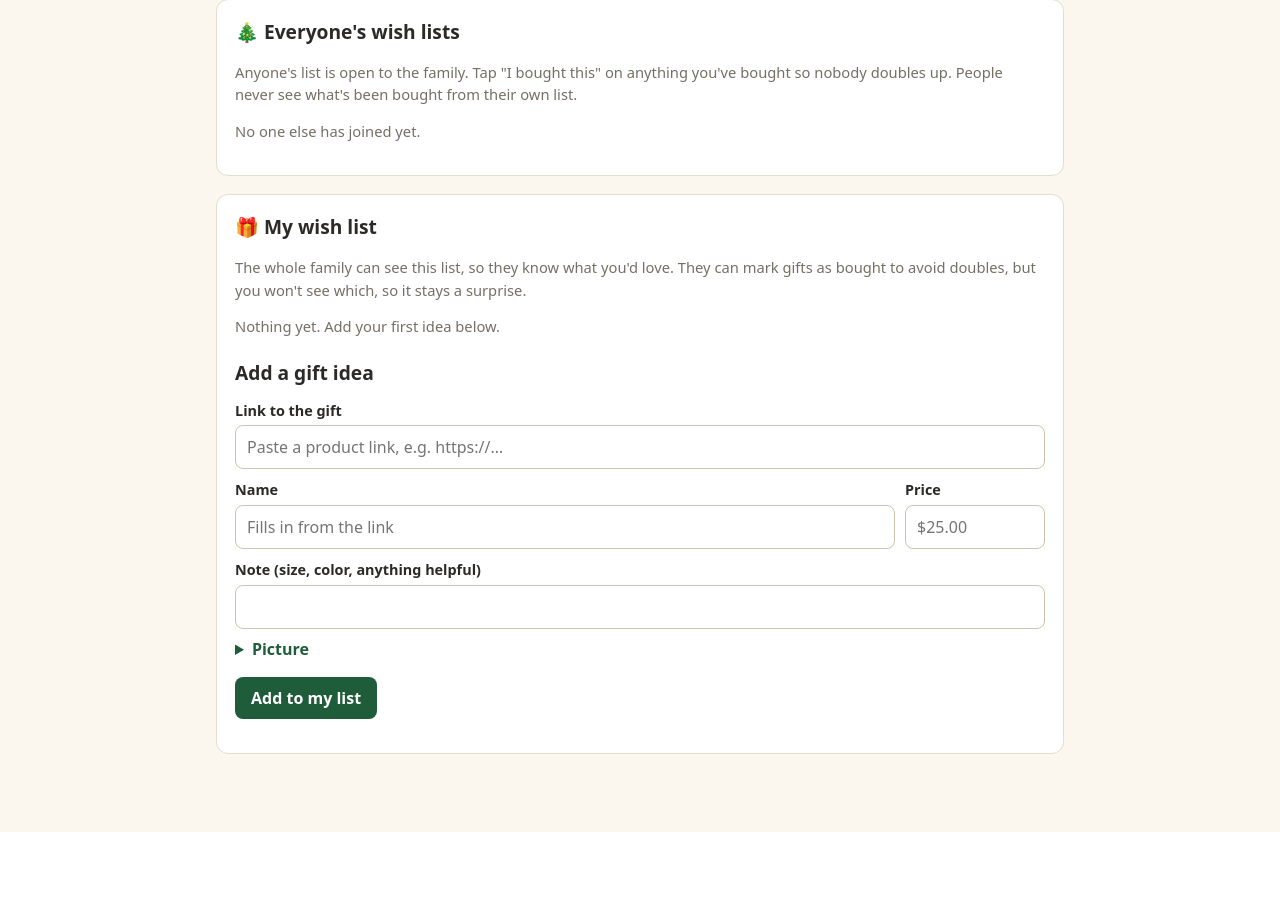
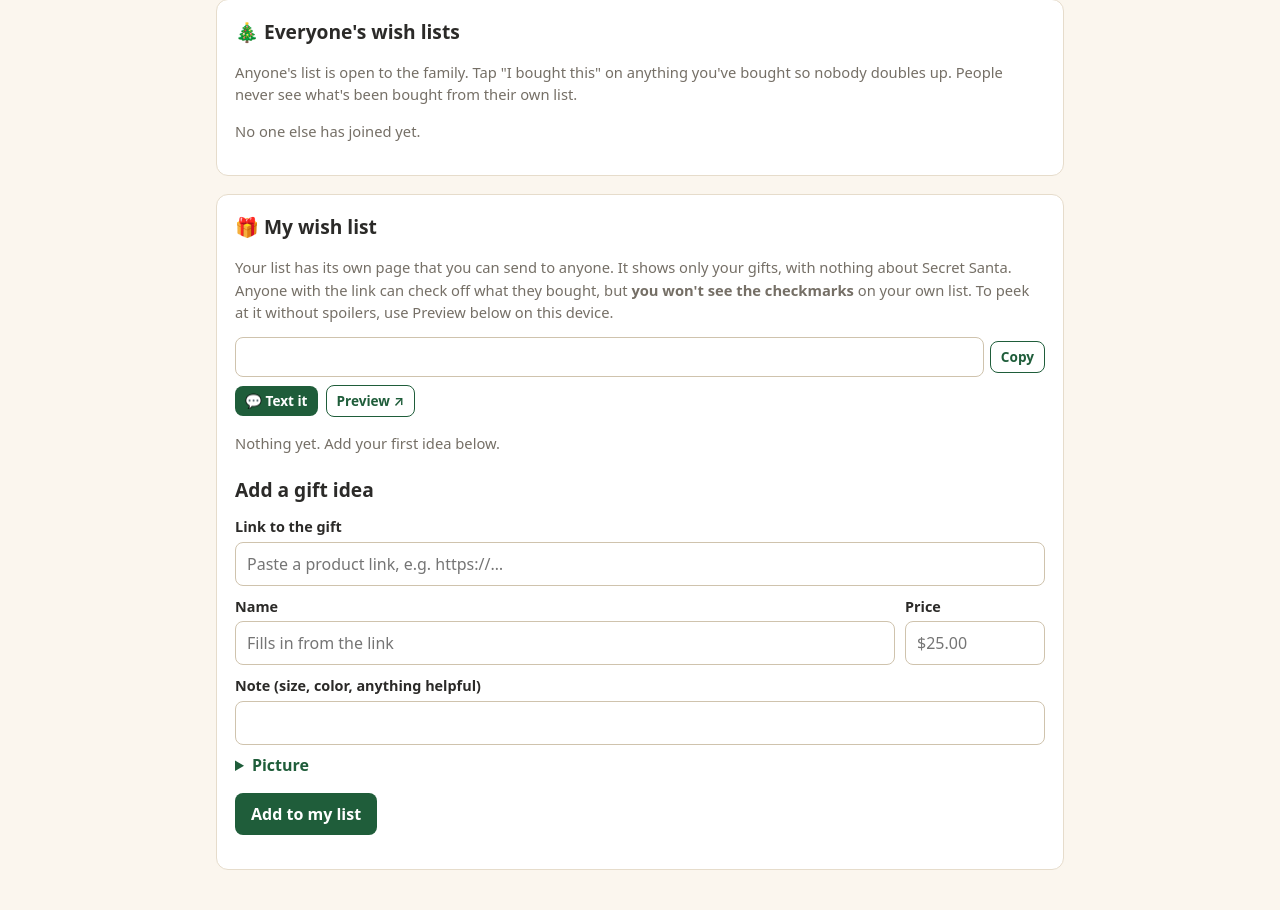
Before and after one commit to jhamil71/secret-santa, a Flask app: template templates/person.html in a window 1280 px wide. Shown: the part 272-1182 px from the top of the page. Before the commit the page ends 1104 px from the top, so only its background shows below. Run offline with Flask 3, Linux system fonts and the light colour scheme; the template is opened without the code that fills it, so the values that code supplies are empty.

Commit message:
Separate shareable wish list page per person, open to outsiders, with 'I bought this'
- /list/<slug>: public page with no Secret Santa context, noindex, share preview tags
- Anyone (family or not) can check off gifts; anonymous to others, hidden from the list owner
- Share card (copy / text / preview) on each private page; DB migration backfills slugs
- Tests cover outsiders, family, owner, undo rules and CSRF

Co-Authored-By: Claude Sonnet 5.5 <noreply@anthropic.com>
Claude-Session: https://claude.ai/code/session_018wR3byGBk5muSHGRwTh6ec

```diff
--- a/app.py
+++ b/app.py
@@ -56,7 +56,8 @@ if os.environ.get("TRUST_PROXY") == "1":
 
 SCHEMA = """
 CREATE TABLE IF NOT EXISTS people(
-    id INTEGER PRIMARY KEY, name TEXT NOT NULL, phone TEXT, email TEXT, token TEXT NOT NULL UNIQUE);
+    id INTEGER PRIMARY KEY, name TEXT NOT NULL, phone TEXT, email TEXT, token TEXT NOT NULL UNIQUE,
+    list_slug TEXT);
 CREATE TABLE IF NOT EXISTS exclusions(
     giver_id INTEGER NOT NULL REFERENCES people(id) ON DELETE CASCADE,
     receiver_id INTEGER NOT NULL REFERENCES people(id) ON DELETE CASCADE,
@@ -73,7 +74,7 @@ CREATE TABLE IF NOT EXISTS items(
     id INTEGER PRIMARY KEY,
     person_id INTEGER NOT NULL REFERENCES people(id) ON DELETE CASCADE,
     title TEXT NOT NULL, url TEXT, price TEXT, image TEXT, note TEXT,
-    purchased_by INTEGER REFERENCES people(id) ON DELETE SET NULL,
+    bought_by TEXT,
     created TEXT NOT NULL DEFAULT CURRENT_TIMESTAMP);
 CREATE TABLE IF NOT EXISTS settings(key TEXT PRIMARY KEY, value TEXT);
 """
@@ -87,14 +88,22 @@ def init_db():
     with sqlite3.connect(DB_PATH) as c:
         c.executescript(SCHEMA)
         # Upgrade databases created by earlier versions.
-        if "phone" not in {r[1] for r in c.execute("PRAGMA table_info(people)")}:
+        pcols = {r[1] for r in c.execute("PRAGMA table_info(people)")}
+        if "phone" not in pcols:
             c.execute("ALTER TABLE people ADD COLUMN phone TEXT")
+        if "list_slug" not in pcols:
+            c.execute("ALTER TABLE people ADD COLUMN list_slug TEXT")
+        for (pid,) in c.execute("SELECT id FROM people WHERE list_slug IS NULL").fetchall():
+            c.execute("UPDATE people SET list_slug=? WHERE id=?", (secrets.token_urlsafe(6), pid))
+        c.execute("CREATE UNIQUE INDEX IF NOT EXISTS idx_people_list_slug ON people(list_slug)")
         icols = {r[1] for r in c.execute("PRAGMA table_info(items)")}
-        if "purchased_by" not in icols:
-            c.execute("ALTER TABLE items ADD COLUMN purchased_by INTEGER "
-                      "REFERENCES people(id) ON DELETE SET NULL")
-            if "purchased" in icols:
-                c.execute("UPDATE items SET purchased_by=(SELECT giver_id FROM assignments "
+        if "bought_by" not in icols:
+            # bought_by is a text key: "p<id>" for a family member, "v<random>" for a visitor's browser.
+            c.execute("ALTER TABLE items ADD COLUMN bought_by TEXT")
+            if "purchased_by" in icols:
+                c.execute("UPDATE items SET bought_by='p'||purchased_by WHERE purchased_by IS NOT NULL")
+            elif "purchased" in icols:
+                c.execute("UPDATE items SET bought_by=(SELECT 'p'||giver_id FROM assignments "
                           "WHERE receiver_id=items.person_id) WHERE purchased=1")
         for k, v in DEFAULTS.items():
             c.execute("INSERT OR IGNORE INTO settings(key, value) VALUES (?, ?)", (k, v))
@@ -130,6 +139,32 @@ def set_setting(key, value):
 
 def is_drawn():
     return db().execute("SELECT 1 FROM assignments LIMIT 1").fetchone() is not None
+
+
+def viewer_identity():
+    """Who is browsing a public wish list page? Returns (buyer_key, ids_seen_in_this_browser).
+
+    A browser that has opened someone's private link is treated as that family member
+    (so their marks follow them across pages). Anyone else gets a random per-browser key.
+    """
+    ids = set(session.get("ids", []))
+    if session.get("me_id"):
+        return f"p{session['me_id']}", ids
+    if "vid" not in session:
+        session["vid"] = secrets.token_urlsafe(8)
+    return f"v{session['vid']}", ids
+
+
+def toggle_bought_mark(d, item, key):
+    """Mark an item bought, or undo your own mark. False if someone else holds the mark."""
+    if item["bought_by"] is None:
+        d.execute("UPDATE items SET bought_by=? WHERE id=? AND bought_by IS NULL", (key, item["id"]))
+    elif item["bought_by"] == key:
+        d.execute("UPDATE items SET bought_by=NULL WHERE id=?", (item["id"],))
+    else:
+        return False
+    d.commit()
+    return True
 
 
 # ---------- helpers ----------
@@ -173,6 +208,11 @@ def base_url():
 
 def person_link(token):
     return f"{base_url()}{url_for('person_page', token=token)}"
+
+
+def list_link(slug):
+    """Public, shareable wish list address. Separate from the private link."""
+    return f"{base_url()}{url_for('public_list', slug=slug)}"
 
 
 def sms_text(name, token):
@@ -293,9 +333,9 @@ def add_person():
     if raw_phone.strip() and not phone:
         flash("That phone number doesn't look right. Use digits only, adding a country code like +1 if needed.", "error")
         return redirect(url_for("admin"))
-    d.execute("INSERT INTO people(name, phone, email, token) VALUES (?, ?, ?, ?)",
+    d.execute("INSERT INTO people(name, phone, email, token, list_slug) VALUES (?, ?, ?, ?, ?)",
               (name, phone, clean_text(request.form.get("email"), 120) or None,
-               secrets.token_urlsafe(12)))
+               secrets.token_urlsafe(12), secrets.token_urlsafe(6)))
     d.commit()
     flash(f"Added {name}.", "ok")
     return redirect(url_for("admin"))
@@ -309,6 +349,7 @@ def delete_person(pid):
         flash("Reset the draw before removing someone.", "error")
         return redirect(url_for("admin"))
     d.execute("DELETE FROM people WHERE id=?", (pid,))
+    d.execute("UPDATE items SET bought_by=NULL WHERE bought_by=?", (f"p{pid}",))
     d.commit()
     return redirect(url_for("admin"))
 
@@ -470,7 +511,7 @@ def new_year():
     d.execute("INSERT OR REPLACE INTO history(year, giver_id, receiver_id) "
               "SELECT ?, giver_id, receiver_id FROM assignments", (year,))
     d.execute("DELETE FROM assignments")
-    d.execute("UPDATE items SET purchased_by=NULL")
+    d.execute("UPDATE items SET bought_by=NULL")
     set_setting("year", year + 1)
     set_setting("drawn_at", "")
     d.commit()
@@ -490,6 +531,13 @@ def person_or_404(token):
 def person_page(token):
     d = db()
     me = person_or_404(token)
+    # Remember who this browser belongs to, so public list pages can hide marks from a list's
+    # owner and attribute their own marks to them.
+    seen = session.get("ids", [])
+    if me["id"] not in seen:
+        seen.append(me["id"])
+    session["ids"], session["me_id"] = seen, me["id"]
+    session.permanent = True
     mine = d.execute("SELECT * FROM items WHERE person_id=? ORDER BY id", (me["id"],)).fetchall()
     target = None
     row = d.execute("SELECT receiver_id FROM assignments WHERE giver_id=?", (me["id"],)).fetchone()
@@ -504,7 +552,53 @@ def person_page(token):
                                  (me["id"],))]
     return render_template(
         "person.html", me=me, token=token, mine=mine, target=target, others=others,
-        drawn=is_drawn(), budget=get_setting("budget"), event_note=get_setting("event_note"))
+        drawn=is_drawn(), budget=get_setting("budget"), event_note=get_setting("event_note"),
+        share_link=list_link(me["list_slug"]))
+
+
+@app.route("/list/<slug>")
+def public_list(slug):
+    """A person's wish list on its own page, shareable with anyone. No Secret Santa context.
+
+    Any visitor can mark gifts as bought so people don't double up. Marks are anonymous. The
+    list's owner is recognised (their browser has opened their private page) and never sees them.
+    """
+    d = db()
+    p = d.execute("SELECT id, name FROM people WHERE list_slug=?", (slug,)).fetchone()
+    if not p:
+        abort(404)
+    key, my_ids = viewer_identity()
+    is_owner = p["id"] in my_ids
+    items = []
+    for r in d.execute("SELECT id, title, url, price, image, note, bought_by FROM items "
+                       "WHERE person_id=? ORDER BY id", (p["id"],)):
+        if is_owner:
+            state = None  # owners see a plain list: no marks, no buttons
+        else:
+            state = "open" if r["bought_by"] is None else ("mine" if r["bought_by"] == key else "other")
+        items.append({**dict(r), "state": state})
+    resp = app.make_response(render_template("public_list.html", name=p["name"], slug=slug,
+                                             items=items, is_owner=is_owner))
+    resp.headers["X-Robots-Tag"] = "noindex, nofollow"
+    resp.headers["Cache-Control"] = "no-store"
+    return resp
+
+
+@app.post("/list/<slug>/bought/<int:item_id>")
+def public_toggle_bought(slug, item_id):
+    d = db()
+    p = d.execute("SELECT id FROM people WHERE list_slug=?", (slug,)).fetchone()
+    if not p:
+        abort(404)
+    key, my_ids = viewer_identity()
+    if p["id"] in my_ids:
+        abort(404)  # nobody checks things off their own list
+    item = d.execute("SELECT * FROM items WHERE id=? AND person_id=?", (item_id, p["id"])).fetchone()
+    if not item:
+        abort(404)
+    if not toggle_bought_mark(d, item, key):
+        flash("Someone else already marked that one as bought.", "error")
+    return redirect(url_for("public_list", slug=slug) + f"#gift{item_id}")
 
 
 @app.get("/p/<token>/preview")
@@ -606,14 +700,8 @@ def toggle_purchased(token, item_id):
     item = d.execute("SELECT * FROM items WHERE id=? AND person_id!=?", (item_id, me["id"])).fetchone()
     if not item:
         abort(404)
-    if item["purchased_by"] is None:
-        d.execute("UPDATE items SET purchased_by=? WHERE id=? AND purchased_by IS NULL",
-                  (me["id"], item_id))
-    elif item["purchased_by"] == me["id"]:
-        d.execute("UPDATE items SET purchased_by=NULL WHERE id=?", (item_id,))
-    else:
+    if not toggle_bought_mark(d, item, f"p{me['id']}"):
         flash("Someone else already marked that one as bought.", "error")
-    d.commit()
     return redirect(url_for("person_page", token=token) + f"#p{item['person_id']}")
 
 
--- a/templates/base.html
+++ b/templates/base.html
@@ -49,12 +49,15 @@
   .linkbox{display:flex;gap:6px;align-items:center} .linkbox input{font-size:.8rem}
   @media(max-width:520px){.thumb{flex-basis:72px;width:72px;height:72px}}
 </style>
+{% block head %}{% endblock %}
 </head>
 <body>
+{% block header %}
 <header class="top">
   <a class="brand" href="{{ url_for('index') }}">🎁 Family Secret Santa</a>
   <nav>{% block nav %}{% endblock %}</nav>
 </header>
+{% endblock %}
 <main>
   {% with msgs = get_flashed_messages(with_categories=true) %}
     {% for cat, msg in msgs %}<div class="flash {{ cat }}">{{ msg }}</div>{% endfor %}
--- a/templates/person.html
+++ b/templates/person.html
@@ -23,8 +23,8 @@
 {% endmacro %}
 
 {# One gift on someone else's list, with the "I bought this" controls. #}
-{% macro other_item(it, me_id, token, csrf) %}
-  <div class="item {{ 'bought' if it.purchased_by is not none }}">
+{% macro other_item(it, me_key, token, csrf) %}
+  <div class="item {{ 'bought' if it.bought_by is not none }}">
     {{ thumb(it) }}
     <div class="body">
       <div class="title">{{ it.title }}</div>
@@ -32,12 +32,12 @@
       {% if it.note %}<div class="muted">{{ it.note }}</div>{% endif %}
       <div class="actions">
         {% if it.url %}<a class="btn small" href="{{ it.url }}" target="_blank" rel="noopener noreferrer">View / buy ↗</a>{% endif %}
-        {% if it.purchased_by is none %}
+        {% if it.bought_by is none %}
           <form method="post" action="{{ url_for('toggle_purchased', token=token, item_id=it.id) }}">
             <input type="hidden" name="csrf" value="{{ csrf }}">
             <button class="btn ghost small" type="submit">I bought this</button>
           </form>
-        {% elif it.purchased_by == me_id %}
+        {% elif it.bought_by == me_key %}
           <span class="pill green">✓ You bought this</span>
           <form method="post" action="{{ url_for('toggle_purchased', token=token, item_id=it.id) }}">
             <input type="hidden" name="csrf" value="{{ csrf }}">
@@ -84,7 +84,7 @@
   <details id="p{{ o.person.id }}" class="plist">
     <summary>{{ o.person.name }} <span class="muted">· {{ o.gifts|length }} gift{{ '' if o.gifts|length == 1 else 's' }}</span></summary>
     {% for it in o.gifts %}
-      {{ other_item(it, me.id, token, csrf) }}
+      {{ other_item(it, 'p' ~ me.id, token, csrf) }}
     {% else %}
       <p class="muted">{{ o.person.name }} hasn't added anything yet.</p>
     {% endfor %}
@@ -96,7 +96,15 @@
 
 <div class="card" id="mine">
   <h2>🎁 My wish list</h2>
-  <p class="muted">The whole family can see this list, so they know what you'd love. They can mark gifts as bought to avoid doubles, but you won't see which, so it stays a surprise.</p>
+  <p class="muted">Your list has its own page that you can send to anyone. It shows only your gifts, with nothing about Secret Santa. Anyone with the link can check off what they bought, but <strong>you won't see the checkmarks</strong> on your own list. To peek at it without spoilers, use Preview below on this device.</p>
+  <div class="linkbox">
+    <input type="text" readonly value="{{ share_link }}" onclick="this.select()" aria-label="Your wish list link" style="flex:1">
+    <button class="btn ghost small" type="button" data-copy="{{ share_link }}">Copy</button>
+  </div>
+  <div class="actions" style="margin-bottom:12px">
+    <a class="btn small" href="sms:?&amp;body={{ ('Here is my wish list: ' ~ share_link)|urlencode }}">💬 Text it</a>
+    <a class="btn ghost small" href="{{ share_link }}" target="_blank" rel="noopener noreferrer">Preview ↗</a>
+  </div>
 
   {% for it in mine %}
   <div class="item">
```
Also changed, not shown: templates/public_list.html (added, +56 -0 lines), tests/test_all.py (+101 -5 lines), README.md.
